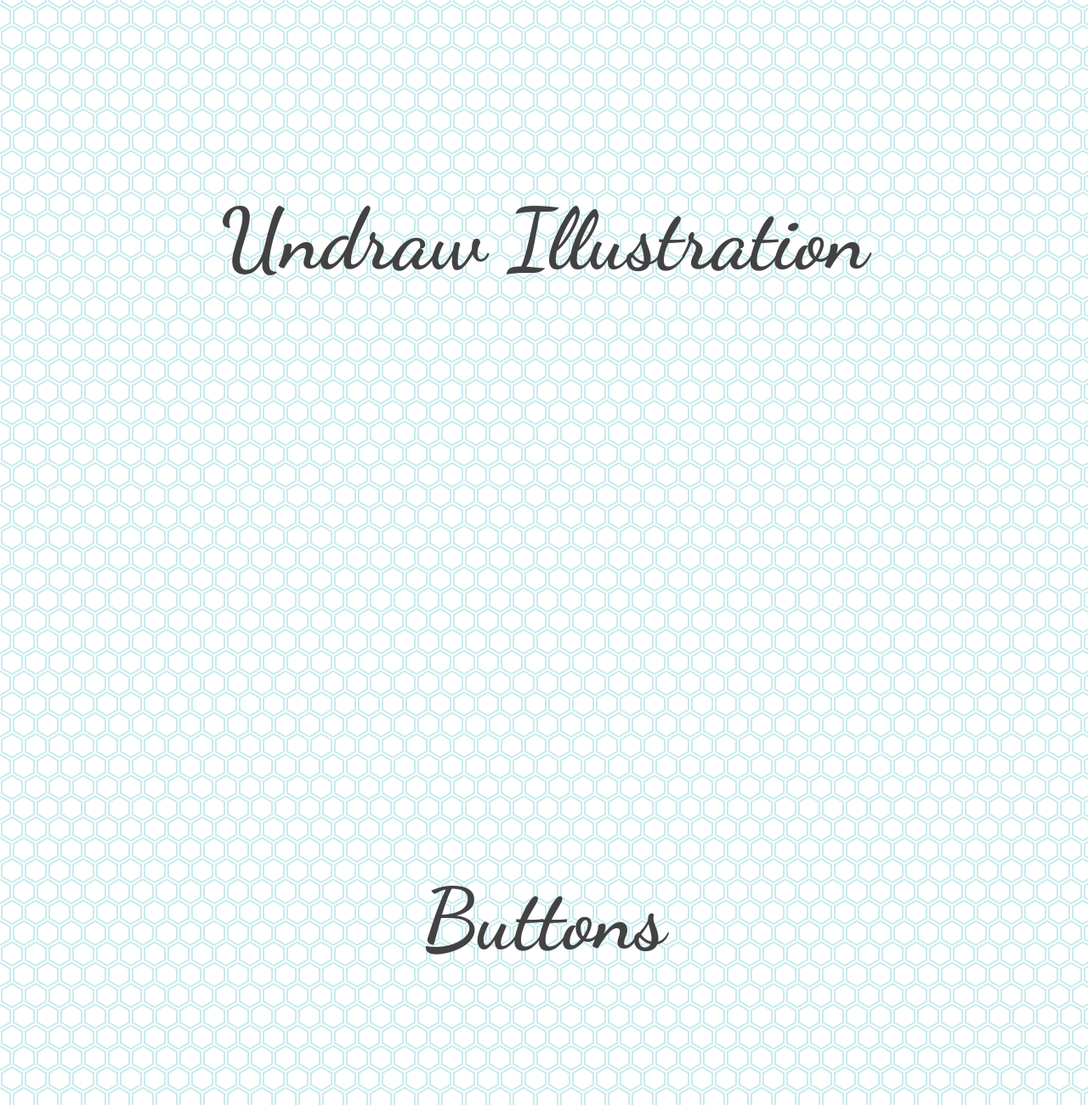
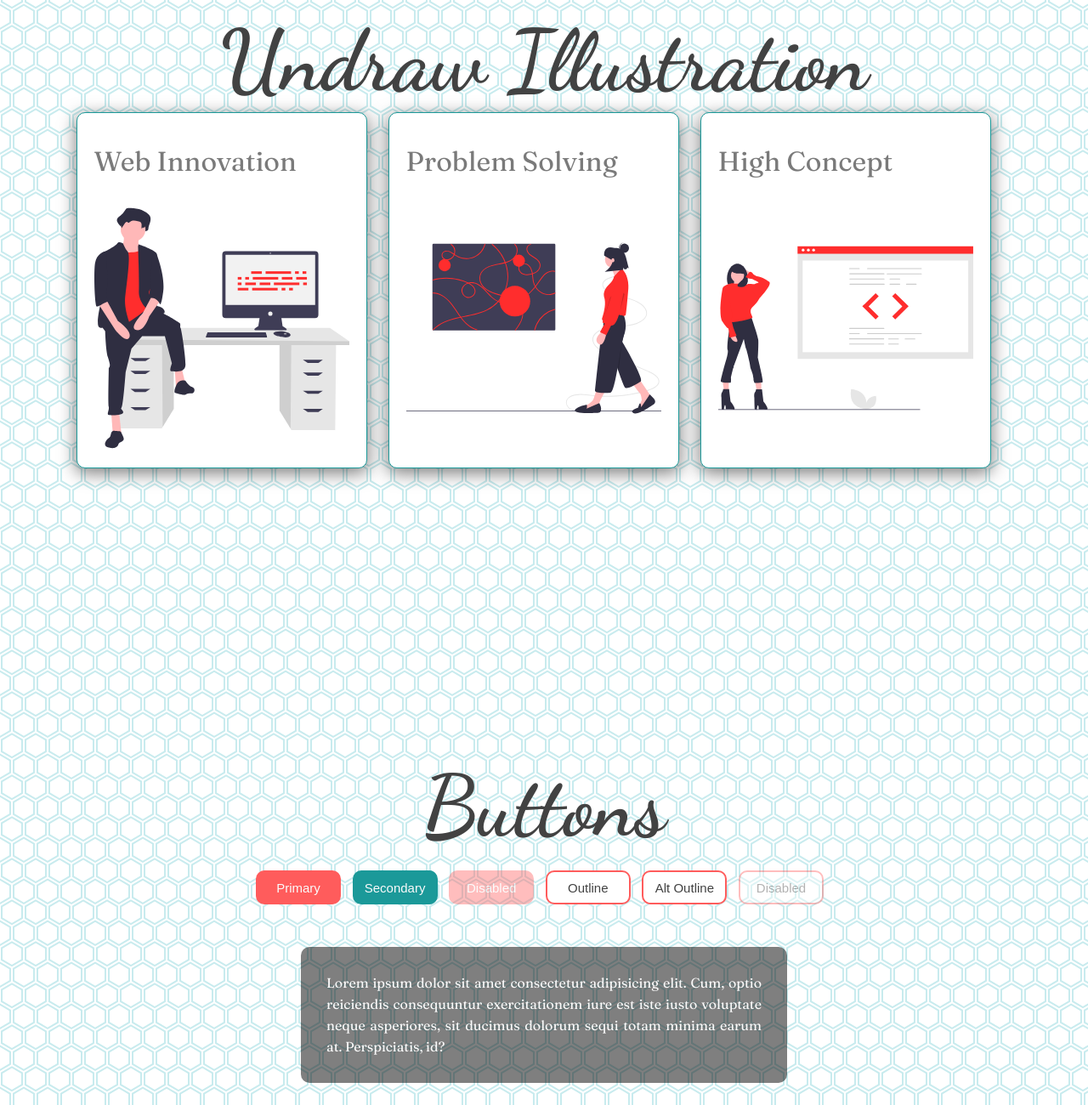
Before and after one commit to solomontudu/light-dark-theme, a plain HTML site: page index.html in a window 1280 px wide. Shown: the part 960-2260 px from the top of the page at 85% size. Drawn offline with Linux system fonts and the light colour scheme; a web font is replaced by a local one.

Commit message:
added fontawesome fonts to the contact sections and applied the syling

```diff
--- a/index.html
+++ b/index.html
@@ -5,10 +5,7 @@
     <meta name="viewport" content="width=device-width, initial-scale=1.0" />
     <title>Light & Dark Mode</title>
     <link rel="icon" type="image/png" href="favicon.png" />
-    <link
-      rel="stylesheet"
-      href="https://cdnjs.cloudflare.com/ajax/libs/font-awesome/5.10.2/css/all.min.css"
-    />
+    <link rel="stylesheet" href="https://cdnjs.cloudflare.com/ajax/libs/font-awesome/6.6.0/css/all.min.css"/>
     <link rel="stylesheet" href="style.css" />
   </head>
   <body>
@@ -19,6 +16,7 @@
       <a href="#projects">Projects</a>
       <a href="#contact">contact</a>
     </nav>
+
     <!-- home seciton -->
     <section id="home">
       <div class="title-group">
@@ -26,16 +24,67 @@
         <h2>Welcome to the website!</h2>
       </div>
     </section>
+
     <!-- about section -->
     <section id="about">
       <h1>Undraw Illustration</h1>
+      <div class="about-container">
+        <div class="image-container">
+          <h2>Web Innovation</h2>
+          <img
+            src="img/undraw_feeling_proud_light.svg"
+            alt="Proud Coder"
+            id="image1"
+          />
+        </div>
+        <div class="image-container">
+          <h2>Problem Solving</h2>
+          <img
+            src="img/undraw_conceptual_idea_light.svg"
+            alt="Proud Coder"
+            id="image2"
+          />
+        </div>
+        <div class="image-container">
+          <h2>High Concept</h2>
+          <img
+            src="img/undraw_proud_coder_light.svg"
+            alt="Proud Coder"
+            id="image3"
+          />
+        </div>
+      </div>
     </section>
+
     <!-- roject section -->
     <section id="projects">
       <h1>Buttons</h1>
+      <div class="buttons">
+        <button class="primary">Primary</button>
+        <button class="secondary">Secondary</button>
+        <button class="primary" disabled>Disabled</button>
+        <button class="outline">Outline</button>
+        <button class="Secondary outline">Alt Outline</button>
+        <button class="outline" disabled>Disabled</button>
+      </div>
+
+      <div class="text-box" id="text-box">
+        <p>
+          Lorem ipsum dolor sit amet consectetur adipisicing elit. Cum, optio
+          reiciendis consequuntur exercitationem iure est iste iusto voluptate
+          neque asperiores, sit ducimus dolorum sequi totam minima earum at.
+          Perspiciatis, id?
+        </p>
+      </div>
     </section>
+
     <!-- contact section -->
-    <section id="contact"></section>
+    <section id="contact" class="contact">
+      <i class="fa-brands fa-square-github"></i>
+      <i class="fa-brands fa-square-x-twitter"></i>
+      <i class="fa-brands fa-square-whatsapp"></i>
+      <i class="fa-brands fa-square-facebook"></i>
+    </section>
     <!-- Script -->
     <script src="script.js"></script>
   </body>
--- a/style.css
+++ b/style.css
@@ -64,7 +64,6 @@
   width: 100vw;
   background: rgb(255 255 255 / 50%);
   font-family: "Mooli", sans-serif;
-
 }
 
 a {
@@ -173,18 +172,23 @@
 }
 
 /* Contact Section */
-.fab {
+.contact {
+  flex-direction: row;
+}
+
+.fa-brands {
   font-size: 100px;
   margin-right: 50px;
   cursor: pointer;
   color: var(--primary-color);
 }
 
-.fab:hover {
+.fa-brands:hover {
   color: var(--on-background);
 }
 
 /* Dark Mode Toggle */
+
 .theme-switch-wrapper {
   display: flex;
   align-items: center;
```
